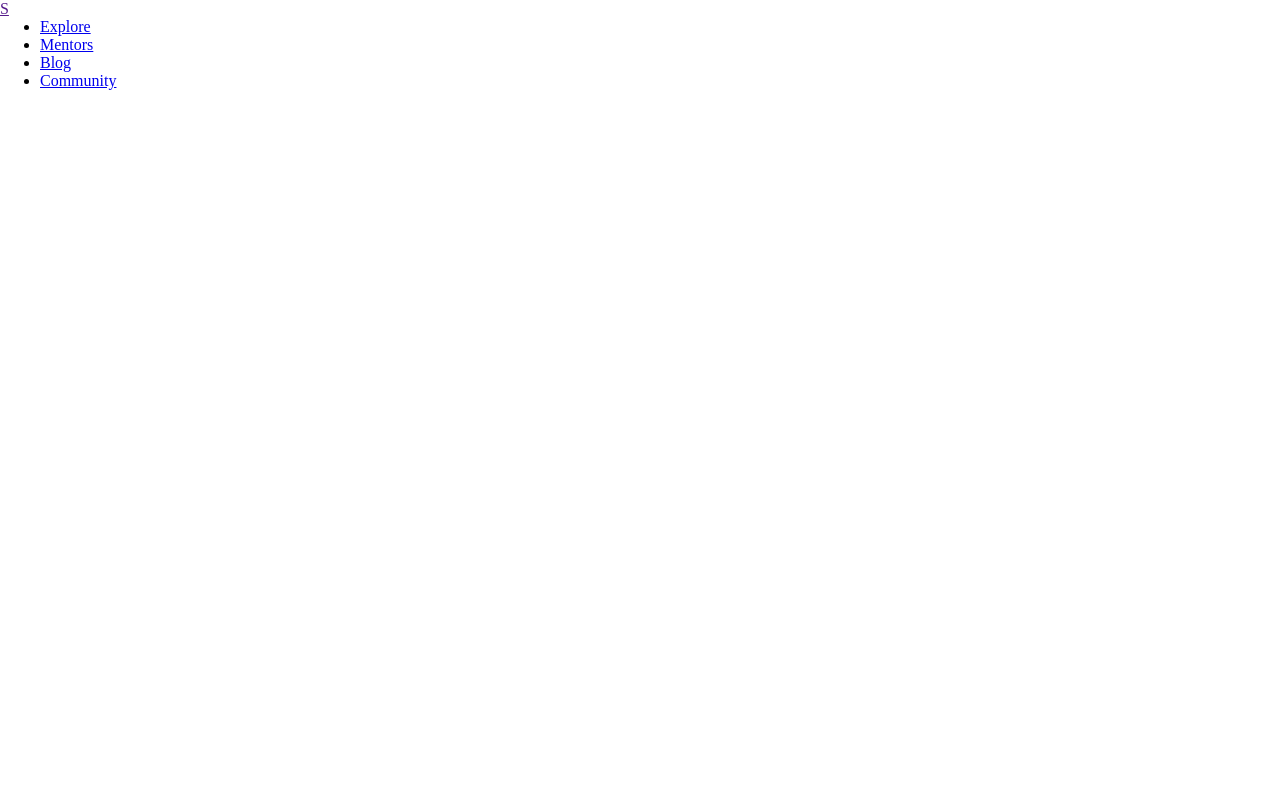
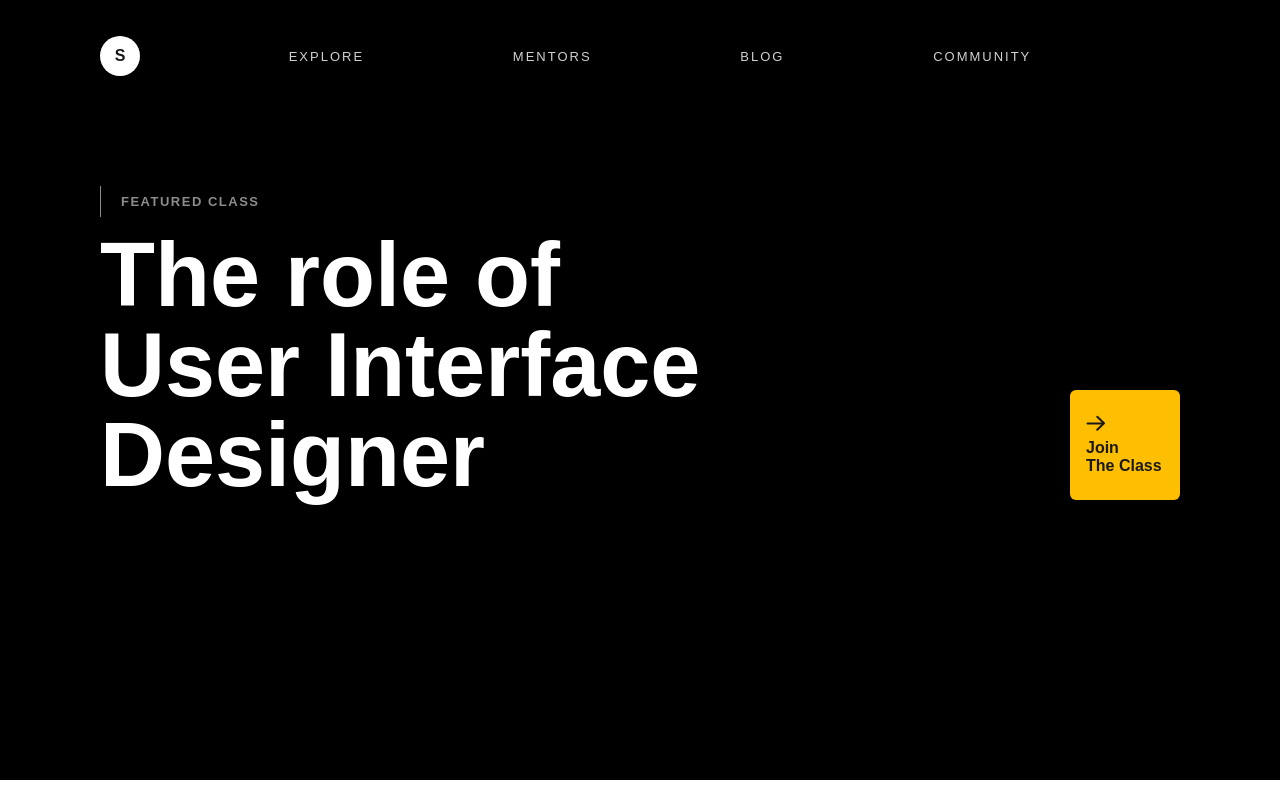
Before and after one commit to Monolithpng/Site-visit, a plain HTML site: page index.html in a window 1280 px wide. Drawn offline with Linux system fonts and the light colour scheme.

Commit message:
Styled-nav

```diff
--- a/Css/style.css
+++ b/Css/style.css
@@ -1,4 +1,85 @@
 *{
     margin: 0;
     box-sizing: border-box;
+    font-family: Arial, Helvetica, sans-serif;
 }
+.container{
+    max-width: 1080px;
+    margin: 0 auto;
+}
+.header{
+    background-color: black;
+    padding-top: 36px;
+    padding-bottom: 200px;
+}
+.navigation{
+    display: flex;
+    justify-content: space-between;
+    align-items: center;
+}
+.logo{
+    width: 40px;
+    height: 40px;
+    border-radius: 50%;
+    background-color: #fff;
+    display: flex;
+    justify-content: center;
+    align-items: center;
+    text-decoration: none;
+    color: #1a1a1a;
+    font-weight: bold;
+}
+.navigation-holder{
+    list-style-type: none;
+    padding: 0;
+    display: flex;
+    flex-grow: 1;
+    justify-content: space-evenly;
+}
+.nav-links a{
+    text-decoration:none ;
+    color: #d1d1d1;
+    text-transform: uppercase;
+    letter-spacing: 2px;
+    font-size: 13px;
+}
+.header-title{
+    margin-top: 110px;
+    margin-bottom: 80px;
+    position: relative;
+}
+.header-subtitle-text{
+    display: inline-block;
+    border-left: 1px solid #8c8c8c;
+    padding: 8px 0 8px 20px;
+    color: #8c8c8c;
+    font-weight: bold;
+    text-transform: uppercase;
+    font-size: 13px;
+    letter-spacing: 1.5px;
+    margin-bottom: 13px;
+}
+.header-title-text{
+    font-size: 90px;
+    font-weight: bold;
+    color: #fff;
+    max-width: 620px;
+    line-height: 1;
+}
+.join{
+    background-color: #febe02;
+    position: absolute;
+    right: 0;
+    bottom: 0;
+    width: 110px;
+    height: 110px;
+    padding: 16px;
+    display: flex;
+    flex-direction: column;
+    justify-content: space-evenly;
+    align-items: flex-start;
+    text-decoration: none;
+    color: #1a1a1a;
+    font-weight: bold;
+    border-radius: 6px;
+}
--- a/index.html
+++ b/index.html
@@ -29,6 +29,20 @@
                     </li>
                 </ul>
             </nav>
+
+            <section class="header-title">
+                <span class="header-subtitle-text">featured class</span>
+                <h1 class="header-title-text">
+                    The role of
+                    User Interface
+                    Designer
+                </h1>
+
+                <a href="#" class="join">
+                    <img src="./img/icons/arrow.svg" alt="">
+                    <span class="join-text">Join <br> The Class</span>
+                </a>
+            </section>
         </div>
     </header>
 
```
